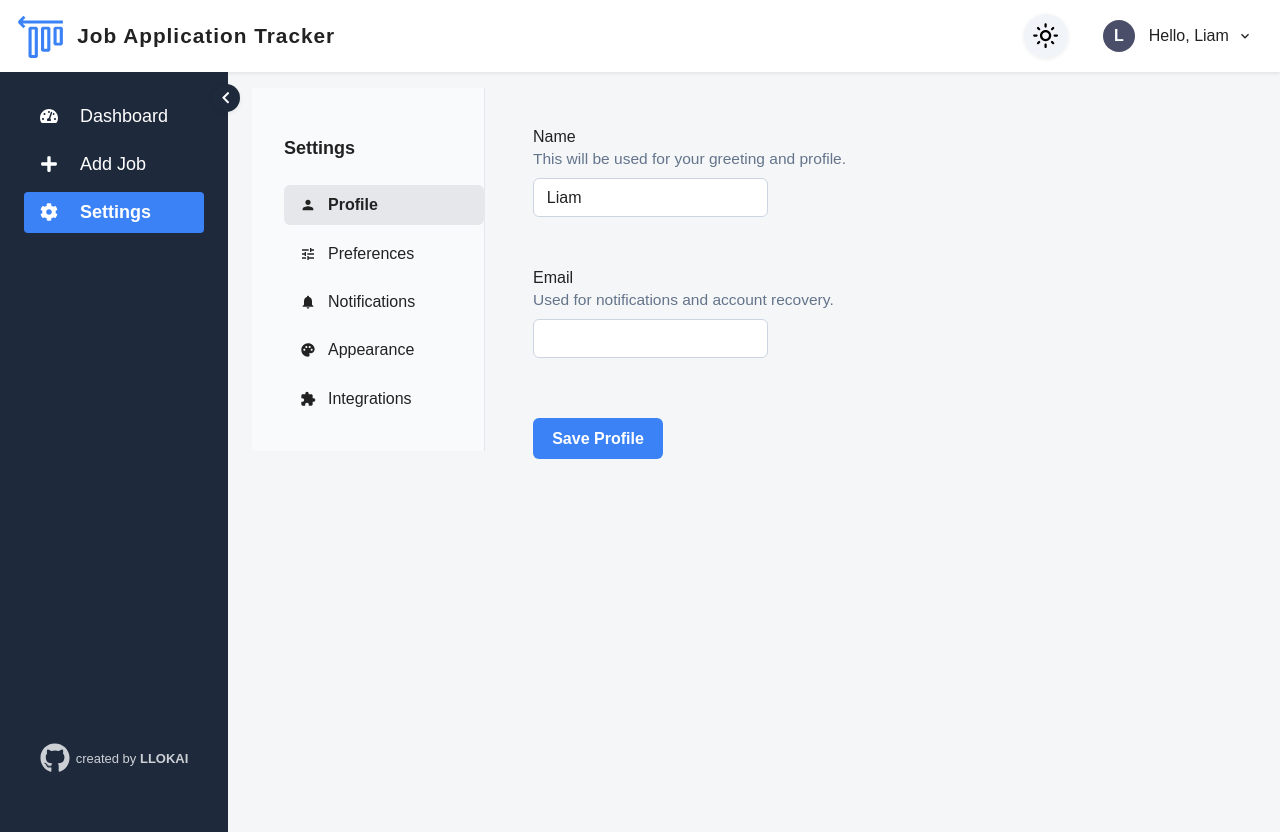
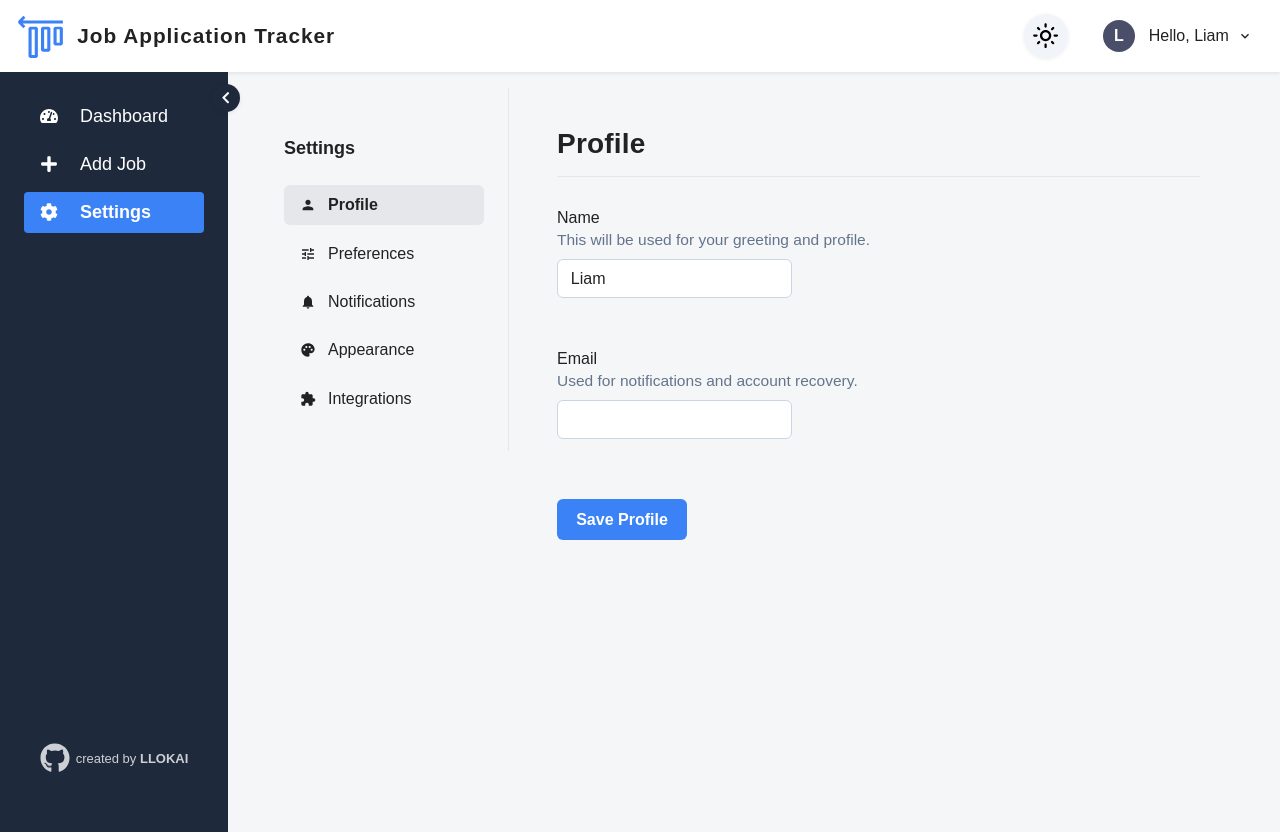
Before and after one commit to LLOKAI/job-tracker-app, a React (Vite) app in the folder client/: page /settings in a window 1280 px wide. Built offline with nearby package versions, Linux system fonts and the light colour scheme.

Commit message:
style changed a bit

```diff
--- a/client/src/pages/Settings.jsx
+++ b/client/src/pages/Settings.jsx
@@ -14,8 +14,8 @@ const tabs = [
 const sidebarStyle = (darkMode) => ({
   minWidth: 200,
   borderRight: `1px solid ${darkMode ? "#334155" : "#e5e7eb"}`,
-  background: darkMode ? "#1e293b" : "#f9fafb",
-  padding: "2rem 0 2rem 2rem",
+  background: darkMode ? "#0f172a" : "#f4f6f8",
+  padding: "2rem 1.5rem 2rem 2rem", // Add right padding
   height: "100%",
   display: "flex",
   flexDirection: "column",
@@ -358,6 +358,9 @@ export default function Settings() {
     );
   }
 
+  // Helper to get current tab label
+  const currentTabLabel = tabs.find(tab => tab.key === activeTab)?.label || "";
+
   // --- Main Layout ---
   return (
     <div style={{
@@ -389,6 +392,24 @@ export default function Settings() {
         margin: "0 auto",
         background: darkMode ? "#0f172a" : "#f4f6f8",
       }}>
+        {/* Dynamic Title and Divider */}
+        <div style={{ marginBottom: 32 }}>
+          <h2 style={{
+            margin: 0,
+            fontSize: 28,
+            fontWeight: 700,
+            color: darkMode ? "#fff" : "#222",
+            letterSpacing: 0.2,
+            textTransform: "capitalize"
+          }}>
+            {currentTabLabel}
+          </h2>
+          <div style={{
+            height: 1,
+            background: darkMode ? "#334155" : "#e5e7eb",
+            margin: "16px 0 0 0"
+          }} />
+        </div>
         {activeTab === "profile" && renderProfile()}
         {activeTab === "preferences" && renderPreferences()}
         {activeTab === "notifications" && renderNotifications()}
```
